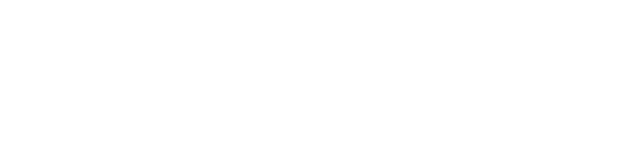
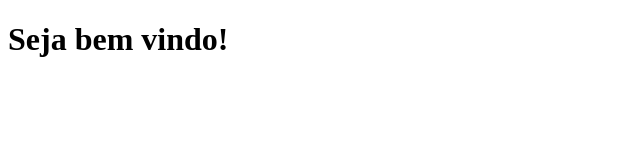
Before and after one commit to guigodoy888/ebac_frontend_exercises, a plain HTML site: page index.html in a window 1280 px wide. Shown: the whole page, without its empty margins (0-640 px from the left). Drawn offline with Linux system fonts and the light colour scheme.

Commit message:
criado o header

```diff
--- a/index.html
+++ b/index.html
@@ -7,6 +7,8 @@
     <title>Cadastre-se</title>
 </head>
 <body>
-
+    <header>
+        <h1>Seja bem vindo!</h1>
+    </header>
 </body>
 </html>
```
